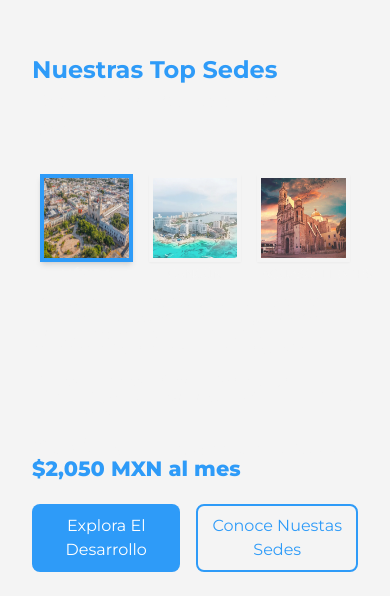
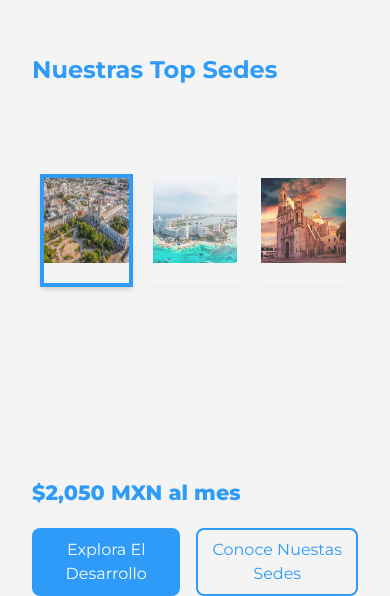
Before and after one commit to Oscar-FV/terrenos-vip, a React (Vite) app: page / in a window 390 px wide. Shown: the part 1710-2306 px from the top of the page. Before the commit the page ends 2282 px from the top, so only its background shows below. Built offline with nearby package versions, Linux system fonts and the light colour scheme; what tailwindcss-animated would draw is missing.

Commit message:
fixed gallery bug for mobile

```diff
--- a/src/components/Gallery/Gallery.tsx
+++ b/src/components/Gallery/Gallery.tsx
@@ -41,8 +41,8 @@ const Gallery = forwardRef<HTMLDivElement, Props>(({ color, text }, ref) => {
                             {topVenues.map((venue) =>
                                 <li className="thumbnail thumbnail-active" key={venue.city}>
                                     <label htmlFor={venue.city} className="cursor-pointer">
-                                        <img src={venue.image} loading="lazy" className="h-full" />
-                                        <p className="uppercase text-center mt-2 xl:text-sm text-xs">{venue.city}</p>
+                                        <img src={venue.image} loading="lazy" className="md:h-full md:aspect-auto aspect-square" />
+                                        <p className="uppercase text-center mt-2 md:text-xl sm:text-xs text-[0.5rem]">{venue.city}</p>
                                     </label>
                                 </li>
                             )}
```
